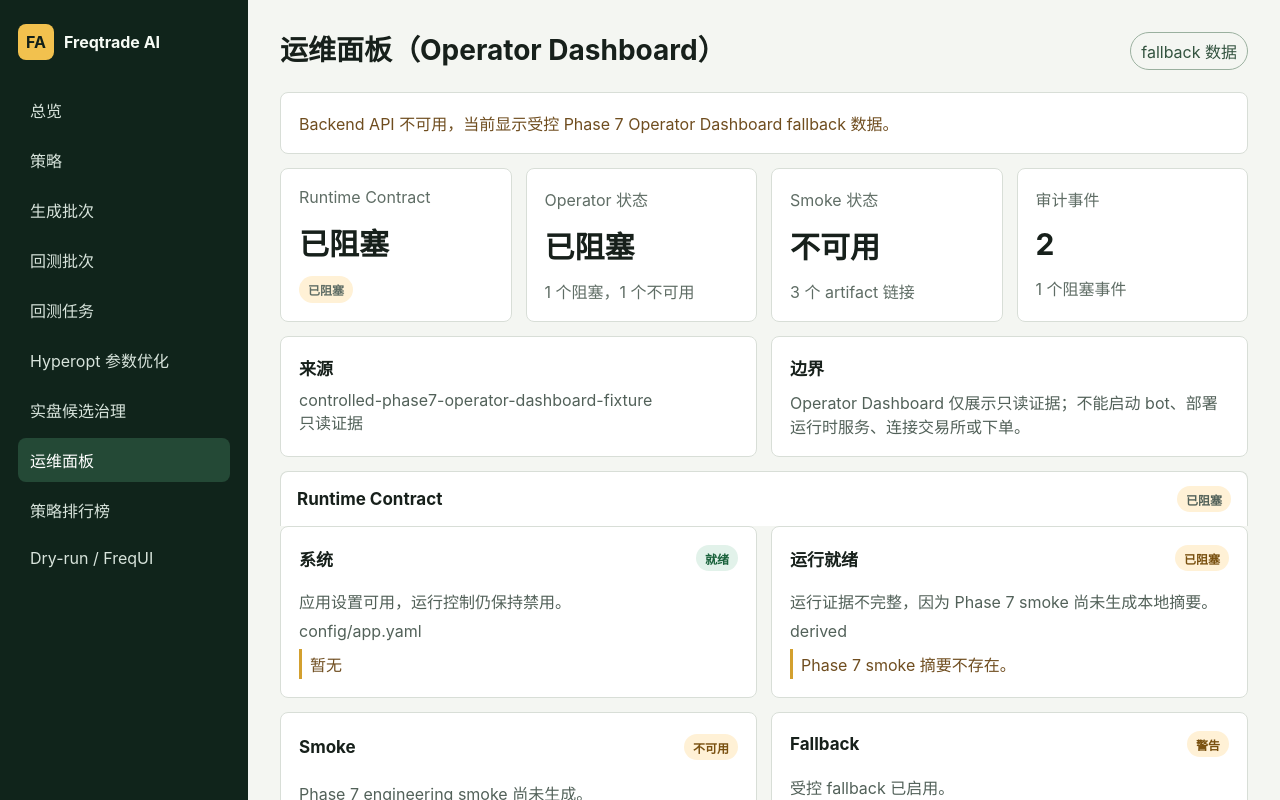
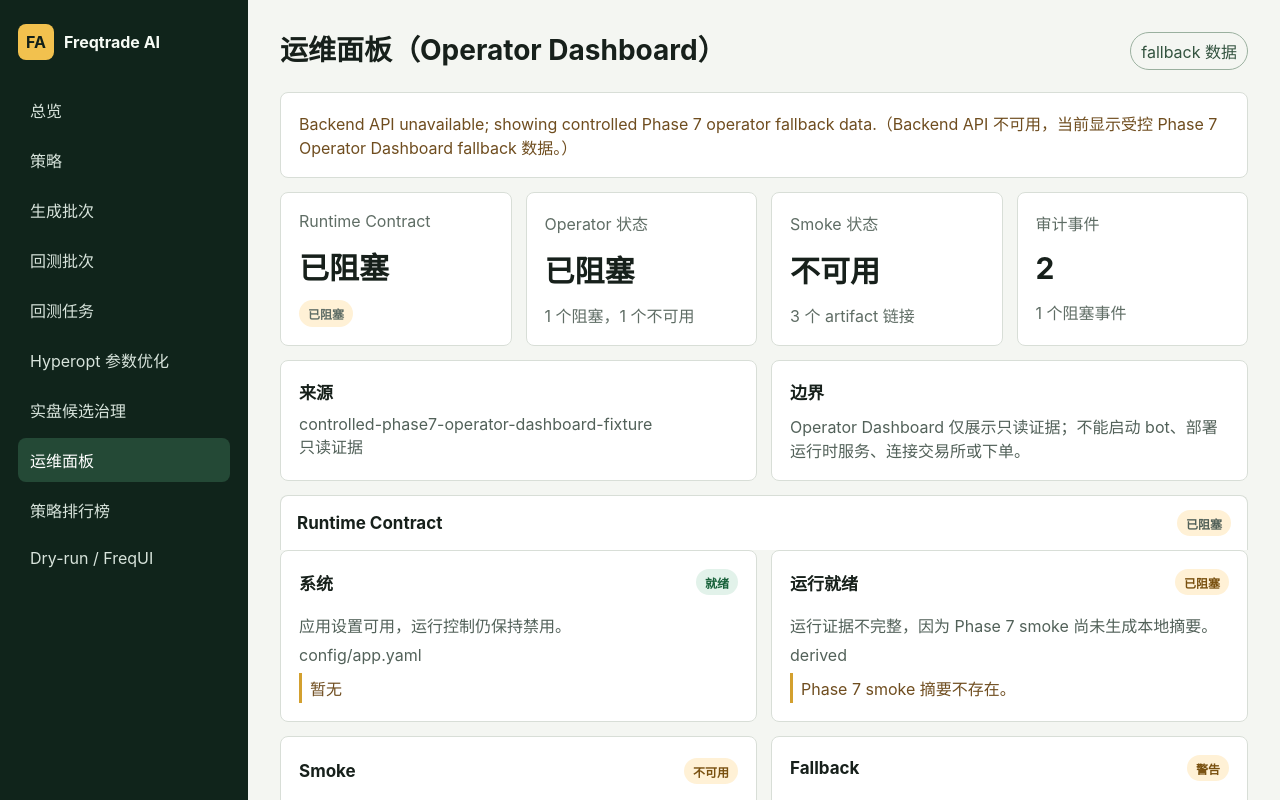
Before and after one commit to He1met/freqtrade-ai, a React (Vite) app in the folder frontend/: page /operator-dashboard in a window 1280 px wide. Shown: the top 800 px of the page. Built offline with nearby package versions, Linux system fonts and the light colour scheme; no server answers.

Commit message:
frontend: preserve operator fallback contract copy

```diff
--- a/frontend/src/pages/OperatorDashboard.tsx
+++ b/frontend/src/pages/OperatorDashboard.tsx
@@ -332,7 +332,10 @@ export function OperatorDashboard() {
       </header>
       {error ? <div className="notice">当前使用 fallback 数据：{error}</div> : null}
       {!isLoading && source === "fallback" && !error ? (
-        <div className="notice">Backend API 不可用，当前显示受控 Phase 7 Operator Dashboard fallback 数据。</div>
+        <div className="notice">
+          Backend API unavailable; showing controlled Phase 7 operator fallback data.（Backend API 不可用，当前显示受控
+          Phase 7 Operator Dashboard fallback 数据。）
+        </div>
       ) : null}
       <section className="operator-summary-grid" aria-label="Operator Dashboard 摘要">
         <article className="metric">
```
